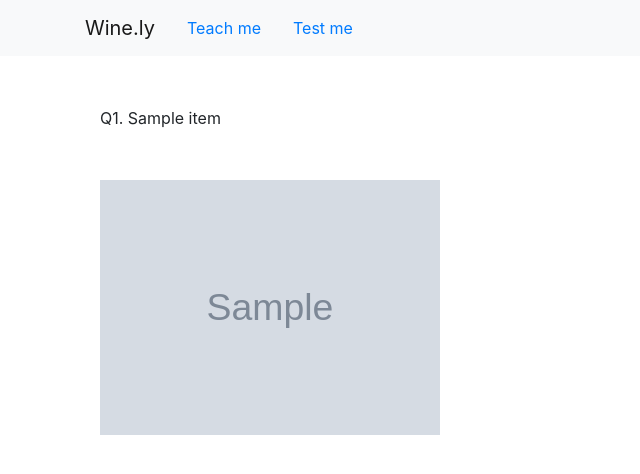
After one commit to yukizhang17/UI_final_project, a Flask app: template templates/quiz_mcq_with_image.html in a window 1280 px wide. The commit adds this page. Shown: the top 474 px of the page, without its empty margins (0-640 px from the left). Run offline with Flask 2, Linux system fonts and the light colour scheme; the template is opened without the code that fills it: most values are stand-ins (such as "Sample title", 1, 10 or a date in 2020); grey boxes marked "Sample" are stand-in pictures; some libraries are stand-ins or nearby versions.

Commit message:
Add mcq with side image quiz template and data

```diff
--- a/data/quiz_data.py
+++ b/data/quiz_data.py
@@ -16,6 +16,21 @@ quiz_data = {
             "3": "Color is a good indicator of the age of a wine."
         }
     },
+    "4": {
+        "id": "4",
+        "type": "mcq_with_side_image",
+        "previous": "3",
+        "next": "5",
+        "learn": "5",
+        "question": "What are the drops of wine falling down called?",
+        "answer": "1",
+        "choices":{
+            "1": "Legs",
+            "2": "Branches",
+            "3": "Strands"
+        },
+        "image": "https://cdn.mos.cms.futurecdn.net/n3n8gJFNes6MQ3gHArXC6X.jpg"
+    },
     "7": {
         "id": "7",
         "type": "mcq",
--- a/server.py
+++ b/server.py
@@ -25,6 +25,8 @@ def quiz(id='1'):
   # Add more types of page if needed.
     if quiz_data[id]['type'] == 'mcq':
       return render_template('quiz_mcq.html', item=quiz_data[id])
+    elif quiz_data[id]['type'] == 'mcq_with_side_image':
+      return render_template('quiz_mcq_with_image.html', item=quiz_data[id])
 
 @app.route('/finish')
 def finish():
--- a/static/main.css
+++ b/static/main.css
@@ -10,3 +10,6 @@
 .mcq_choice {
     margin-bottom: 8px;
 }
+#mcq_side_image {
+    margin-bottom: 10px;
+}
--- a/static/quiz_mcq.js
+++ b/static/quiz_mcq.js
@@ -3,7 +3,6 @@ function initialize_choices(choices) {
     $.each(Object.keys(choices), function(index, choice_idx){
         let div = $("<div class='mcq_choice'></div>")
         let choice = choices[choice_idx]
-        console.log(choice)
         let button = $("<input type='radio' name='choice'></div>")
         button.prop({
             id: choice_idx,
--- /dev/null
+++ b/templates/quiz_mcq_with_image.html
@@ -0,0 +1,17 @@
+{% extends "quiz_template.html" %}
+
+{% block quizcontent %}
+    <script type="text/javascript" src="{{ url_for('static', filename = 'quiz_mcq.js') }}"></script>
+
+    <div class="row">
+        <div class="col-md-4 col-sm-12">
+            <img id="mcq_side_image" src={{item.image}} alt="Question {{item.id}} image" width=100%>
+        </div>
+        <div class="col-md-8 col-sm-12">
+            <div id="mcq_choices"></div>
+        </div>
+    </div>
+
+    <div id="mcq_choices"></div>
+
+{% endblock %}
```
